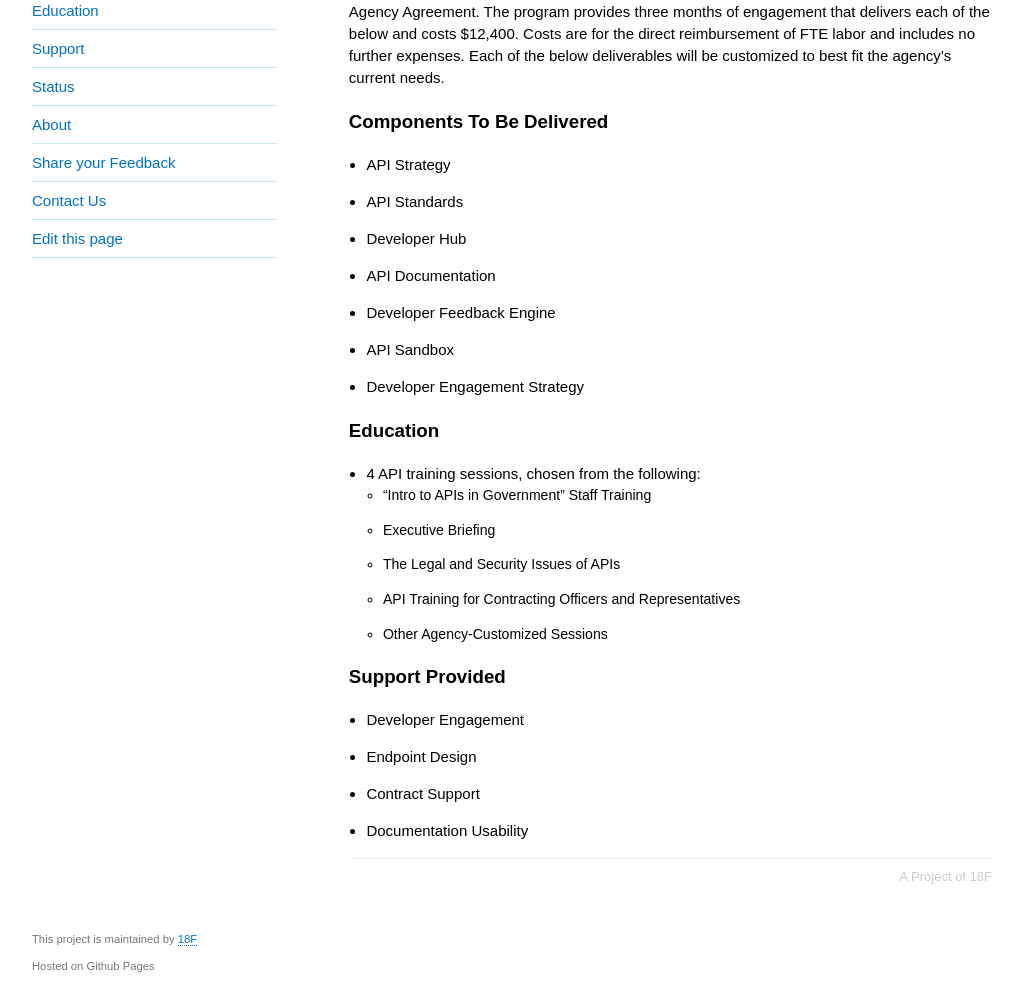
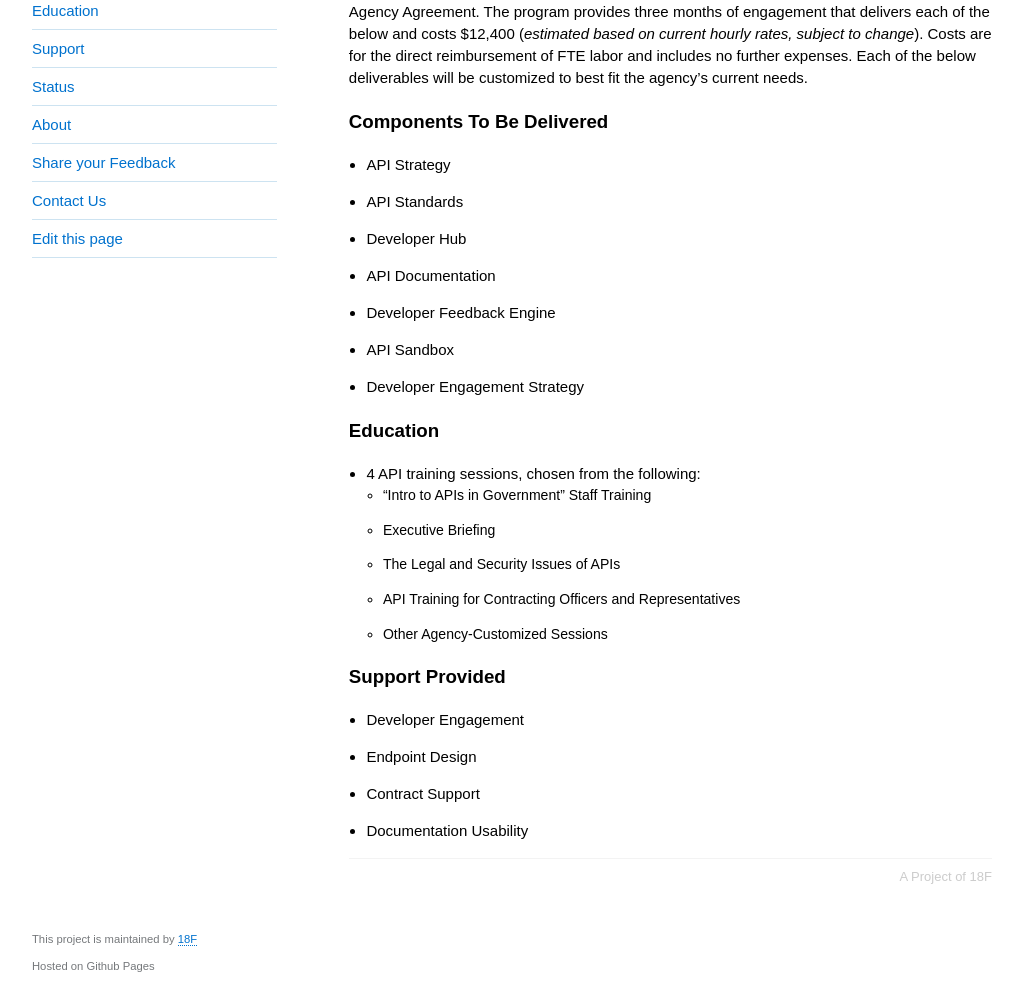
Before and after one commit to 18F/API-All-the-X, a Jekyll site: the page built from pages/enterprise_support.md, in a window 1280 px wide and 1339 px high. Shown: the part 333-1339 px from the top of the window, without its empty margins (128-1151 px from the left). Built offline with Jekyll 4.4.1, drawn with Linux system fonts in a browser that asks for light colours; some of the changed text lies outside the part shown.

Commit message:
adding cost caveat

```diff
--- a/pages/enterprise_support.md
+++ b/pages/enterprise_support.md
@@ -5,7 +5,7 @@
 
 In addition to the Training and Direct Support options available to any federal agency gratis, 18F now also offers a paid tier of API support that bundles a comprehensive package of deliverables to help agencies build a complete API program.  The program provides agencies with hands-on training, direct support, and the delivery of the major components that make up an API program.  We can work with your tech team to stand up a healthy first generation API program in months, not years.  For agencies with existing efforts, the program strengthens and scales out the role of APIs within the agency, making them more robust and comprehensive.
 
-The Enterprise Agency Support package is available on demand and is managed via Inter-Agency Agreement.  The program provides three months of engagement that delivers each of the below and costs $12,400. Costs are for the direct reimbursement of FTE labor and includes no further expenses.  Each of the below deliverables will be customized to best fit the agency's current needs.
+The Enterprise Agency Support package is available on demand and is managed via Inter-Agency Agreement.  The program provides three months of engagement that delivers each of the below and costs $12,400 (*estimated based on current hourly rates, subject to change*). Costs are for the direct reimbursement of FTE labor and includes no further expenses.  Each of the below deliverables will be customized to best fit the agency's current needs.
 
 ### Components To Be Delivered
 * API Strategy
```
